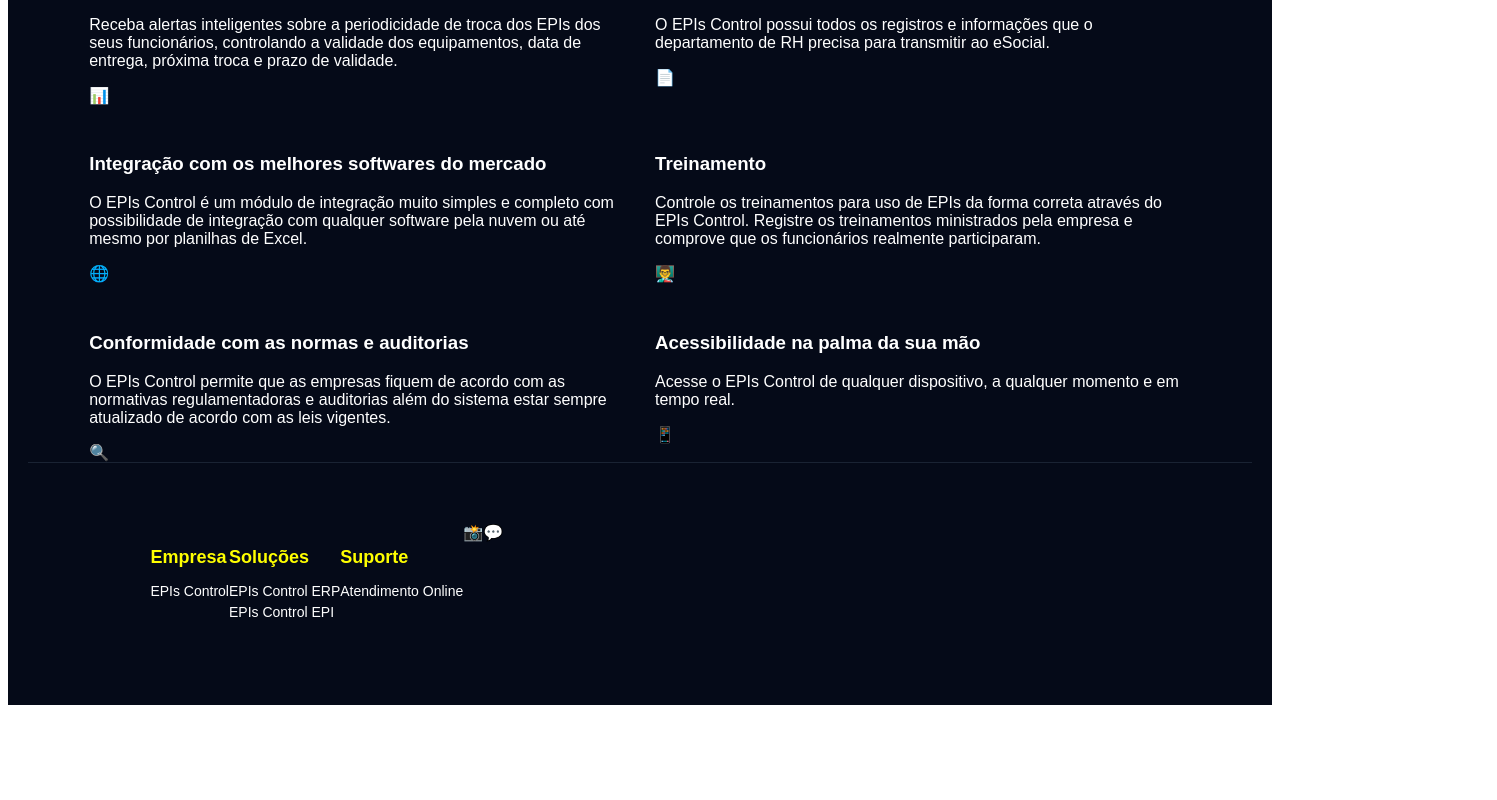
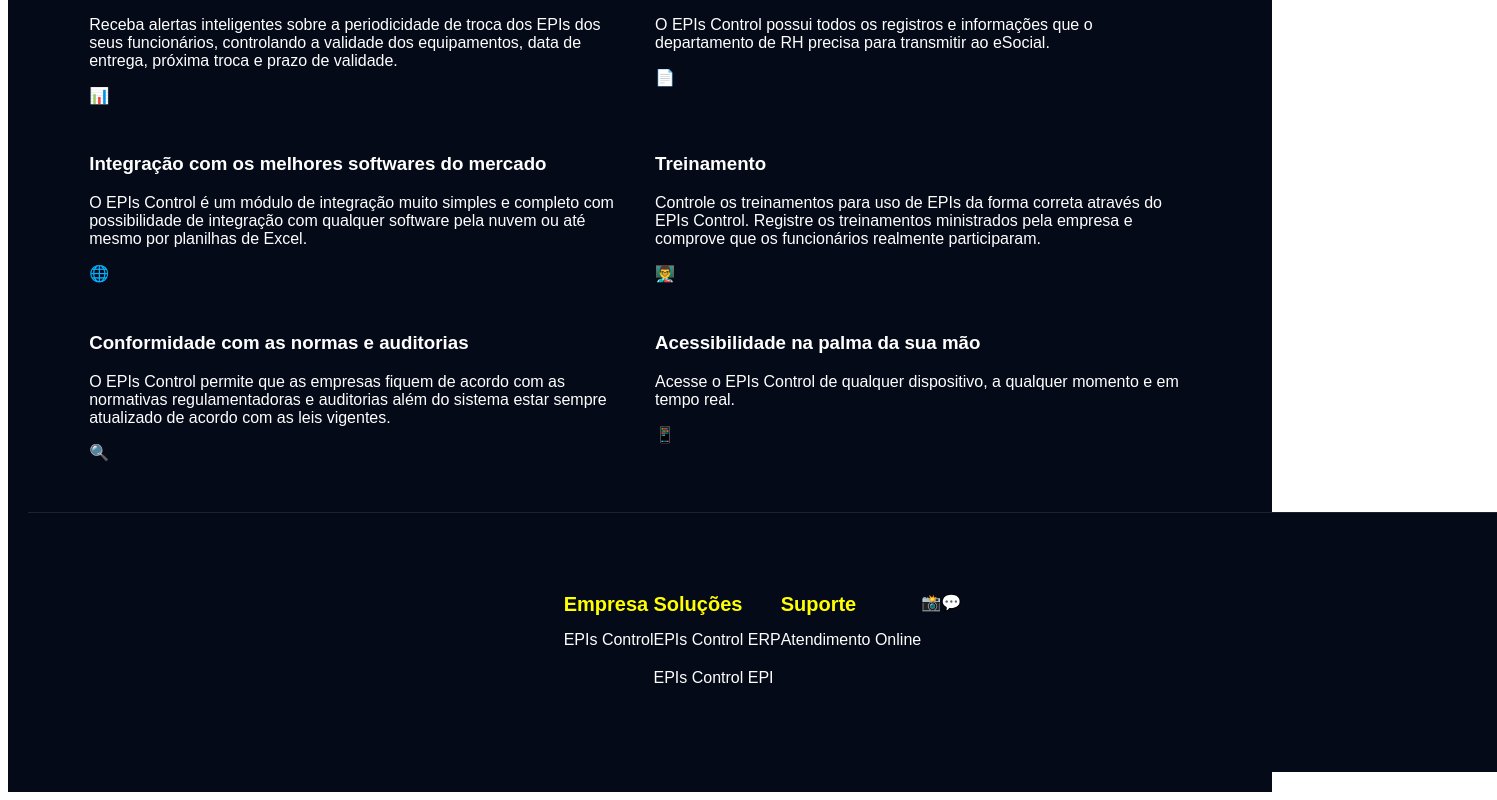
Before and after one commit to maikezzk7-spec/EpisControl, a Vue app: page / in a window 1280 px wide. Shown: the part 1128-1928 px from the top of the page, 1497 px wide, since content can reach past the window. Before the commit the page ends 1841 px from the top, so only its background shows below. Built offline with nearby package versions, Linux system fonts and the light colour scheme.

Commit message:
novos ajustes

```diff
--- a/src/views/home.vue
+++ b/src/views/home.vue
@@ -96,8 +96,8 @@
       </div>
 
     </section>
-
 <footer class="main-footer">
+  <div class="footer-container">
     <div class="footer-column">
       <h4>Empresa</h4>
       <p>EPIs Control</p>
@@ -117,6 +117,7 @@
     <div class="footer-social">
       <span class="social-icon">📸</span>
       <span class="social-icon">💬</span>
+    </div>
    </div>
   </footer>
   </div>
@@ -221,33 +222,50 @@
 }
 
 .main-footer {
+width: 100%;
+background-color: #050a18;
 display: flex;
-jusfity-content: space-between;
+justify-content: space-between;
 align-items: flex-start;
-padding: 60px 10%;
-background-color: #050a18;
+padding: 80px 10%;
 border-top: 1px solid #1a2333;
+margin-top: 50px;
 }
 
+.footer-container{
+  max-width: 12000px;
+  margin: 0 auto;
+  display: flex;
+  justify-content: space-between;
+  padding: 0 40px;
+}
+
+.footer-column{
+  display: flex;
+  flex-direction: column;
+  gap: 10px;
+}
 .footer-column h4 {
 color: #ffff00;
-margin-bottom: 15px;
-font-size: 18px;
+margin: 0px;
+font-size: 20px;
+font-weight: bold;
 }
 
 .footer-column p {
   color: white;
   margin: 5px 0;
-  font-size: 14px;
+  font-size: 16px;
 }
 
 .force-social{
   display: flex;
   gap: 15px;
+  align-items: flex-start;
 }
 
 .social-icon {
   width: 35px;
-  height: 35px;
+  height: 35px
 }
 </style>
```
Lines whose indentation alone changed are shown as unchanged.
